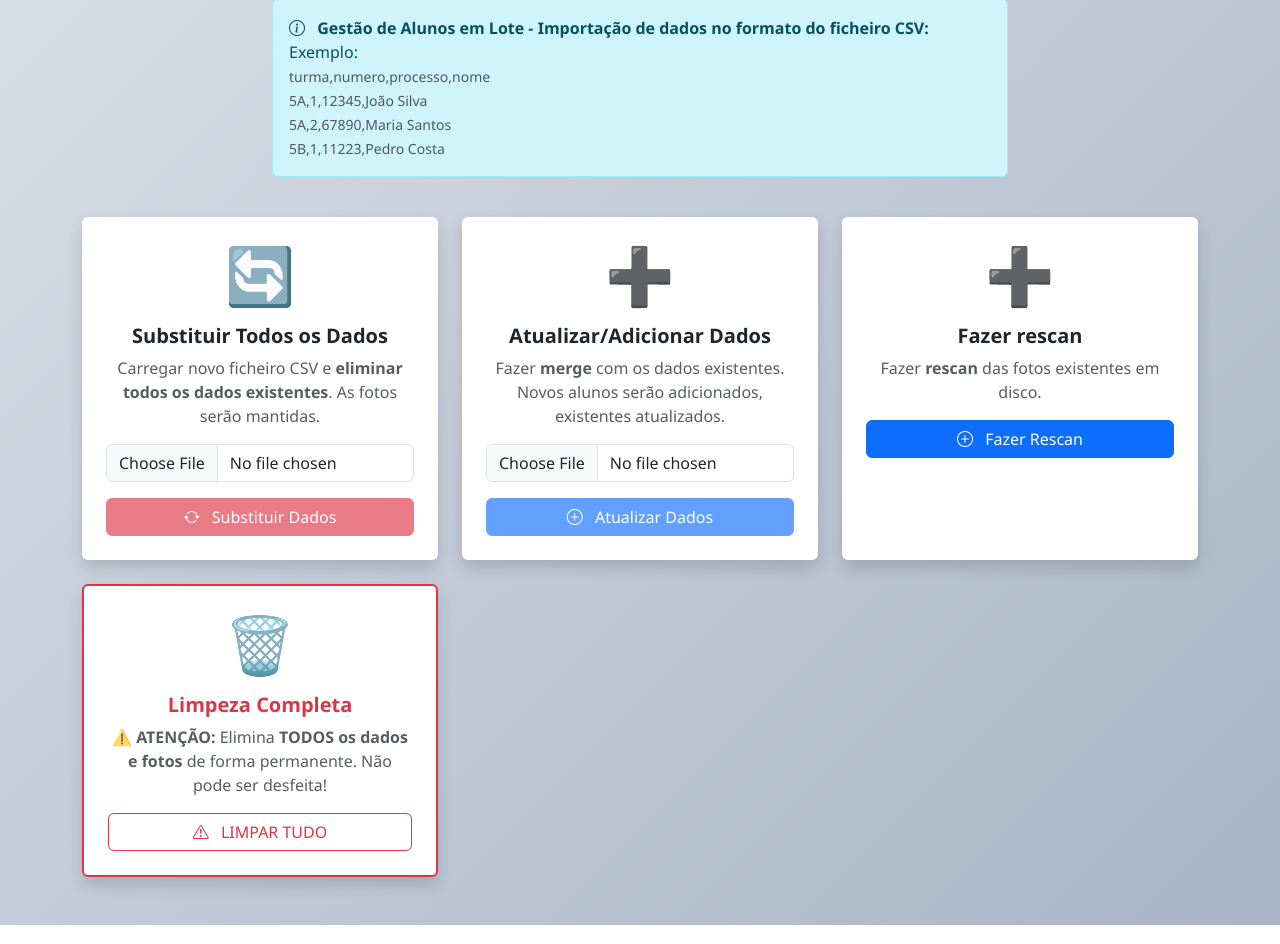
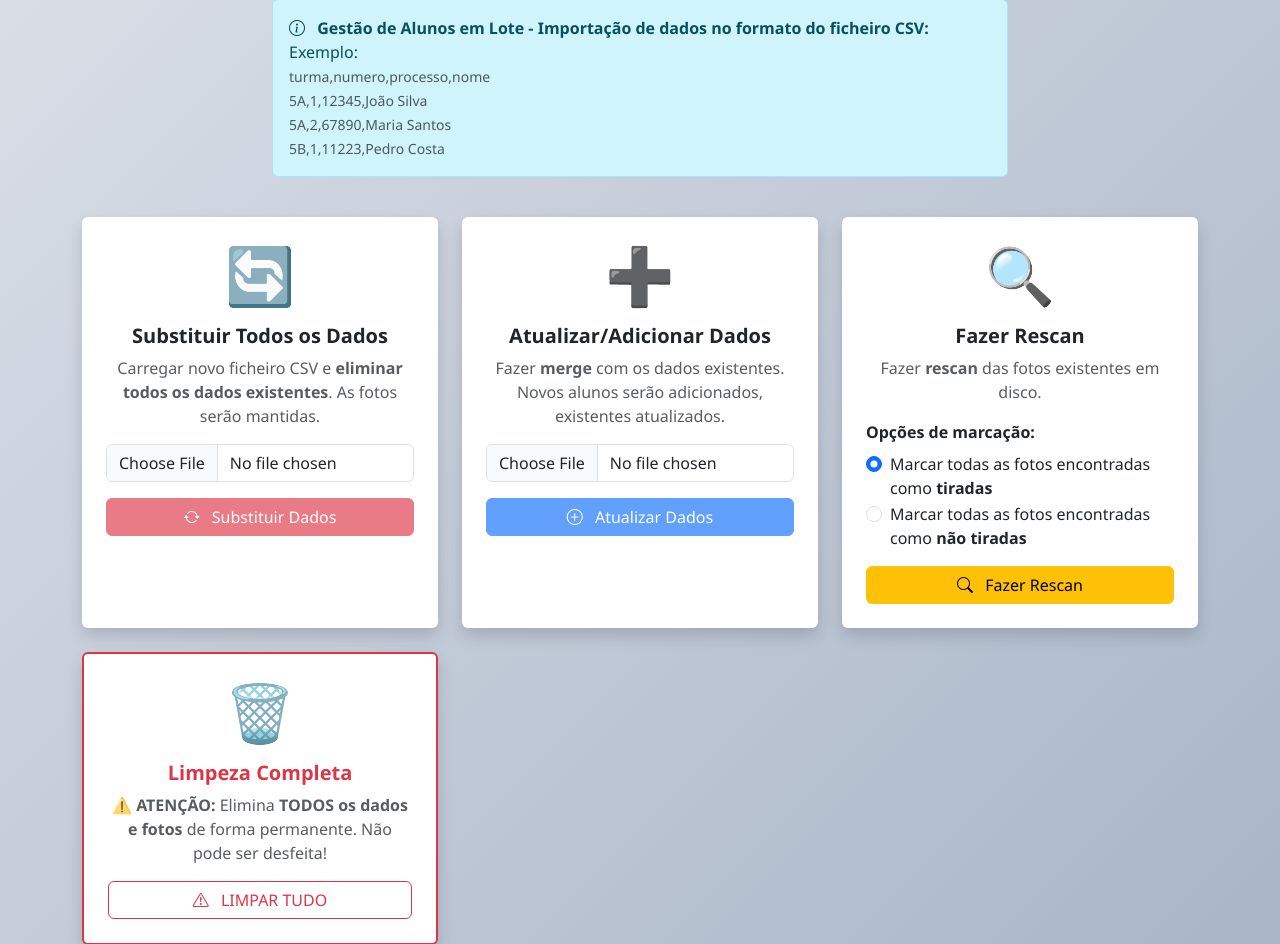
Before and after one commit to jpedrodias/class_photo_booth, a Flask app: page /settings in a window 1280 px wide. Shown: the part 706-1650 px from the top of the page. Run offline with Flask 3, Linux system fonts and the light colour scheme; the visitor is signed in with stand-in values (Sample User, id 1); tables that the repository leaves empty hold one stand-in row (values such as "Sample post"); some libraries are stand-ins or nearby versions.

Commit message:
rebuild rescan photo preexistentes ou não como tiradas

```diff
--- a/flaskapp/app.py
+++ b/flaskapp/app.py
@@ -1831,6 +1831,11 @@ def settings():
 def settings_rescan_photos():
     """Percorre todas as pastas de fotos e atualiza foto_existe=True para alunos com foto encontrada"""
     import os
+
+    # Obter opção de marcação do formulário
+    mark_option = request.form.get('mark_option', 'taken')  # Default: marcar como tiradas
+    mark_as_taken = (mark_option == 'taken')
+
     updated_count = 0
     for turma_dir in os.listdir(PHOTOS_DIR) if os.path.exists(PHOTOS_DIR) else []:
         turma_path = os.path.join(PHOTOS_DIR, turma_dir)
@@ -1841,10 +1846,17 @@ def settings_rescan_photos():
                     aluno = Aluno.query.filter_by(processo=processo).first()
                     if aluno:
                         aluno.foto_existe = True
-                        #aluno.foto_tirada = False
+                        aluno.foto_tirada = mark_as_taken  # Definir baseado na opção escolhida
                         updated_count += 1
+
     db.session.commit()
-    flash(f'Atualização concluída: {updated_count} alunos marcados com foto existente.', 'success')
+
+    # Mensagem personalizada baseada na opção escolhida
+    if mark_as_taken:
+        flash(f'Rescan concluído: {updated_count} alunos marcados com foto existente e tirada.', 'success')
+    else:
+        flash(f'Rescan concluído: {updated_count} alunos marcados com foto existente mas não tirada.', 'success')
+
     return redirect(url_for('settings'))
 
 
--- a/flaskapp/templates/settings.html
+++ b/flaskapp/templates/settings.html
@@ -578,16 +578,33 @@
             <div class="col-lg-4">
                 <div class="card h-100 border-0 shadow">
                     <div class="card-body text-center p-4">
-                        <div class="display-4 text-primary mb-3">➕</div>
-                        <h5 class="card-title fw-bold">Fazer rescan</h5>
+                        <div class="display-4 text-warning mb-3">🔍</div>
+                        <h5 class="card-title fw-bold">Fazer Rescan</h5>
                         <p class="card-text text-muted">
                             Fazer <strong>rescan</strong> das fotos existentes em disco.
                         </p>
 
-                        <form action="{{ url_for('settings_rescan_photos') }}" method="post" enctype="multipart/form-data" id="rescanForm">
+                        <form action="{{ url_for('settings_rescan_photos') }}" method="post" id="rescanForm">
                             <input type="hidden" name="action" value="rescan">
-                            <button type="submit" class="btn btn-primary w-100" id="rescanBtn">
-                                <i class="bi bi-plus-circle me-2"></i>
+
+                            <div class="mb-3 text-start">
+                                <label class="form-label fw-semibold">Opções de marcação:</label>
+                                <div class="form-check">
+                                    <input class="form-check-input" type="radio" name="mark_option" id="markAsTaken" value="taken" checked>
+                                    <label class="form-check-label" for="markAsTaken">
+                                        Marcar todas as fotos encontradas como <strong>tiradas</strong>
+                                    </label>
+                                </div>
+                                <div class="form-check">
+                                    <input class="form-check-input" type="radio" name="mark_option" id="markAsNotTaken" value="not_taken">
+                                    <label class="form-check-label" for="markAsNotTaken">
+                                        Marcar todas as fotos encontradas como <strong>não tiradas</strong>
+                                    </label>
+                                </div>
+                            </div>
+
+                            <button type="submit" class="btn btn-warning w-100" id="rescanBtn">
+                                <i class="bi bi-search me-2"></i>
                                 Fazer Rescan
                             </button>
                         </form>
```
